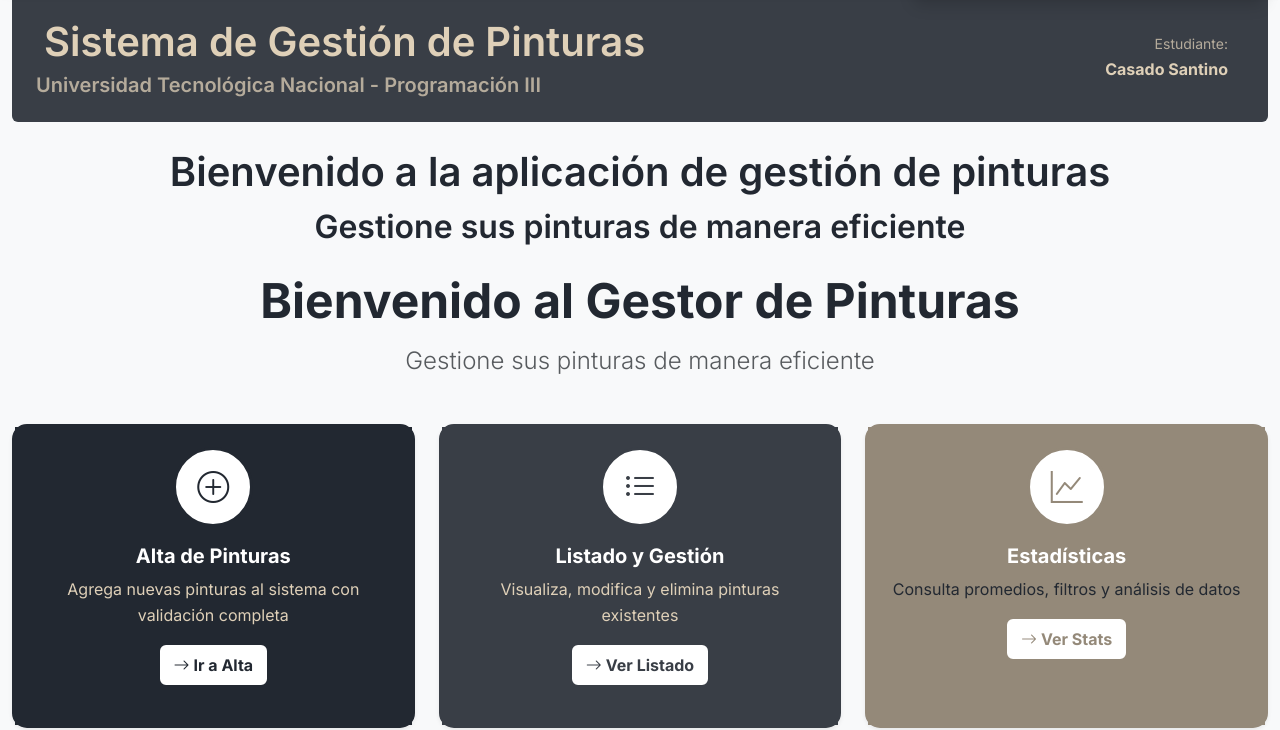
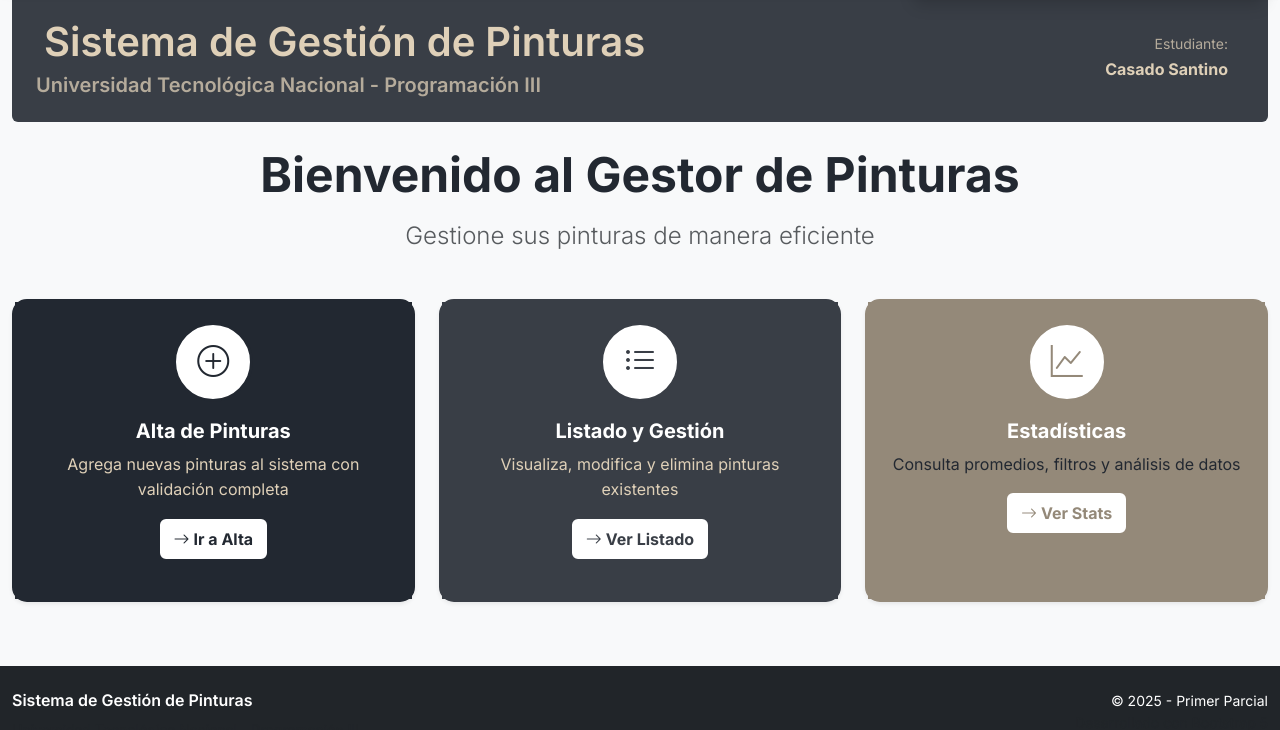
Before and after one commit to SantinoCasado/PrimerParcial-ProgramacionIII-2025, a plain HTML site: page index.html in a window 1280 px wide. Shown: the part 88-818 px from the top of the page. Drawn offline with nearby package versions, Linux system fonts and the light colour scheme; no server answers; some icons are missing.

Commit message:
Update index.html

```diff
--- a/index.html
+++ b/index.html
@@ -141,9 +141,6 @@
       </div>
       <div class="title-section text-center mb-4">
         <h1 class="text-center">
-          Bienvenido a la aplicación de gestión de pinturas
-        </h1>
-        <h2 class="text-center">Gestione sus pinturas de manera eficiente</h2>
       </div>
       <!-- Contenido principal con tabs -->
       <div class="row">
```
